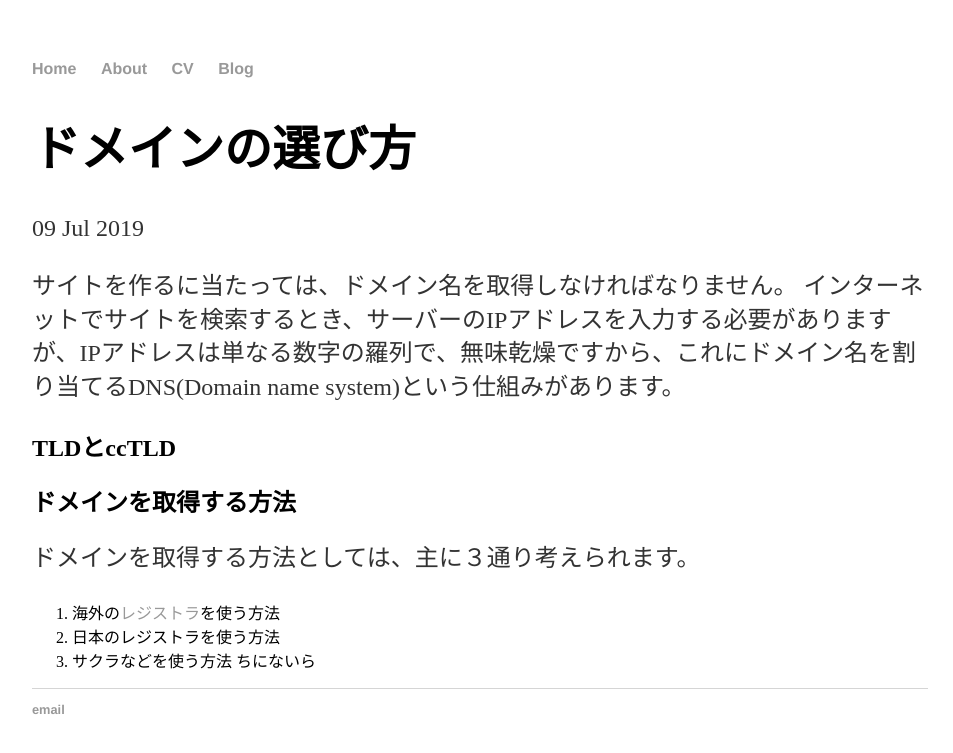
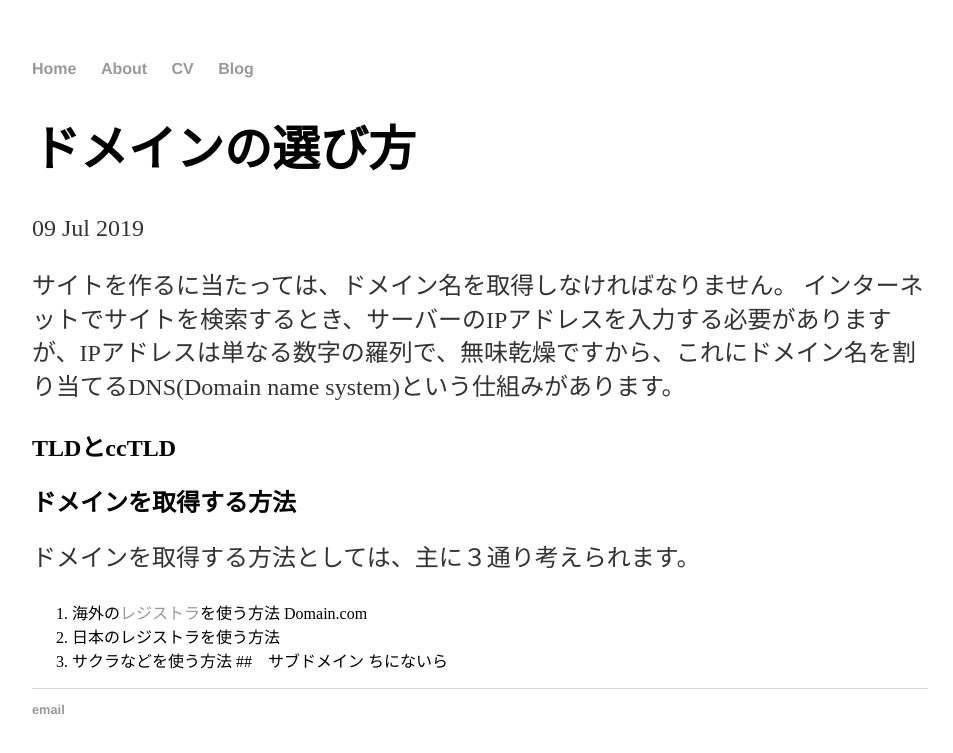
Before and after one commit to agematsu/agematsu.github.io, a Jekyll site: the page built from _posts/2019-07-09-ドメインの選び方.md, in a window 1280 px wide. Shown: the top 753 px of the page, without its empty margins (160-1113 px from the left). Built offline with Jekyll 4.4.1, drawn with Linux system fonts in a browser that asks for light colours; our own code applies the rules of GitHub Pages for plain Markdown files.

Commit message:
Update 2019-07-09-ドメインの選び方.md

```diff
--- a/_posts/2019-07-09-ドメインの選び方.md
+++ b/_posts/2019-07-09-ドメインの選び方.md
@@ -5,6 +5,8 @@
 ドメインを取得する方法としては、主に３通り考えられます。
 
 1. 海外の<a href="https://en.wikipedia.org/wiki/Domain_name_registrar">レジストラ</a>を使う方法
+Domain.com
 2. 日本のレジストラを使う方法
 3. サクラなどを使う方法
+##　サブドメイン
 ちにないら
```
